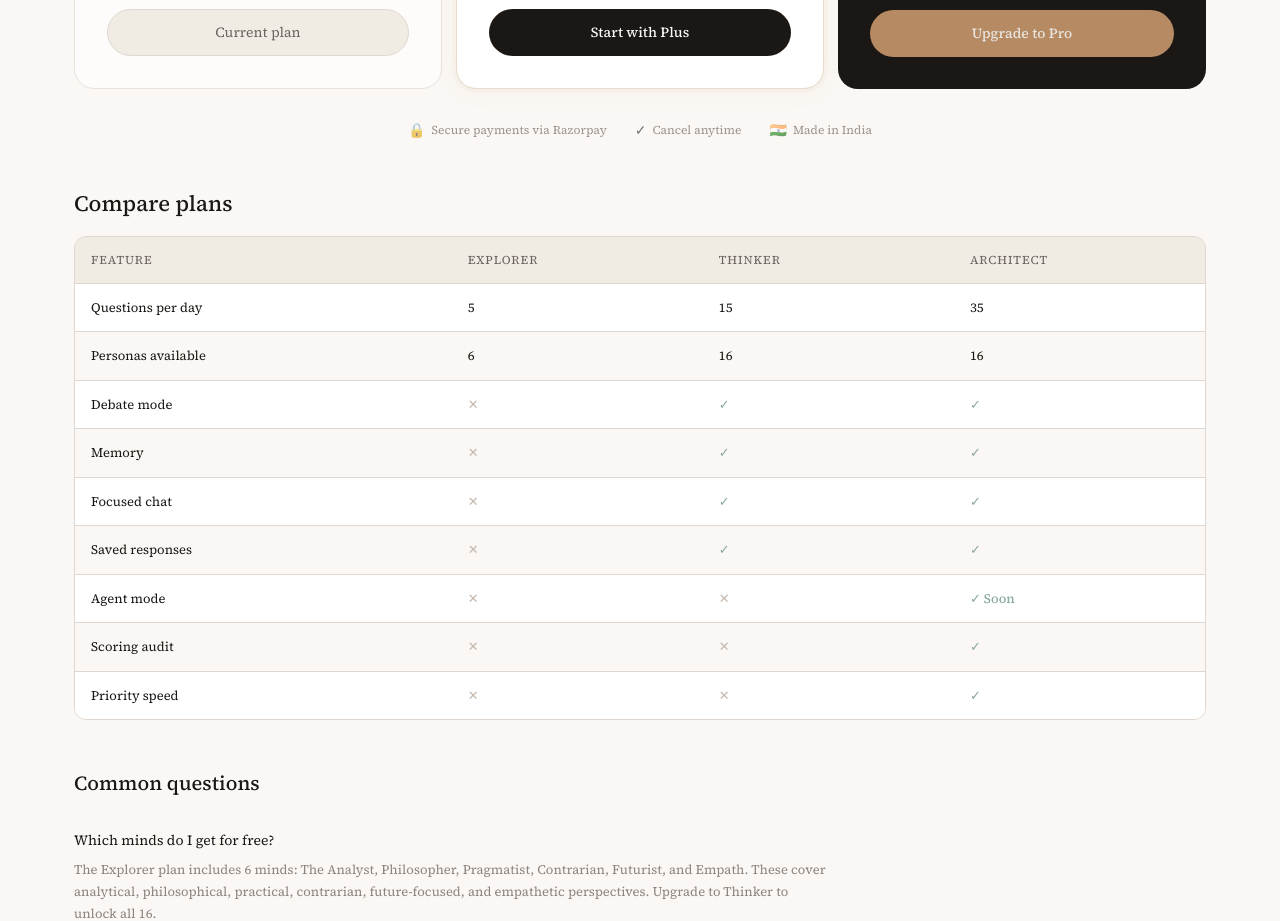
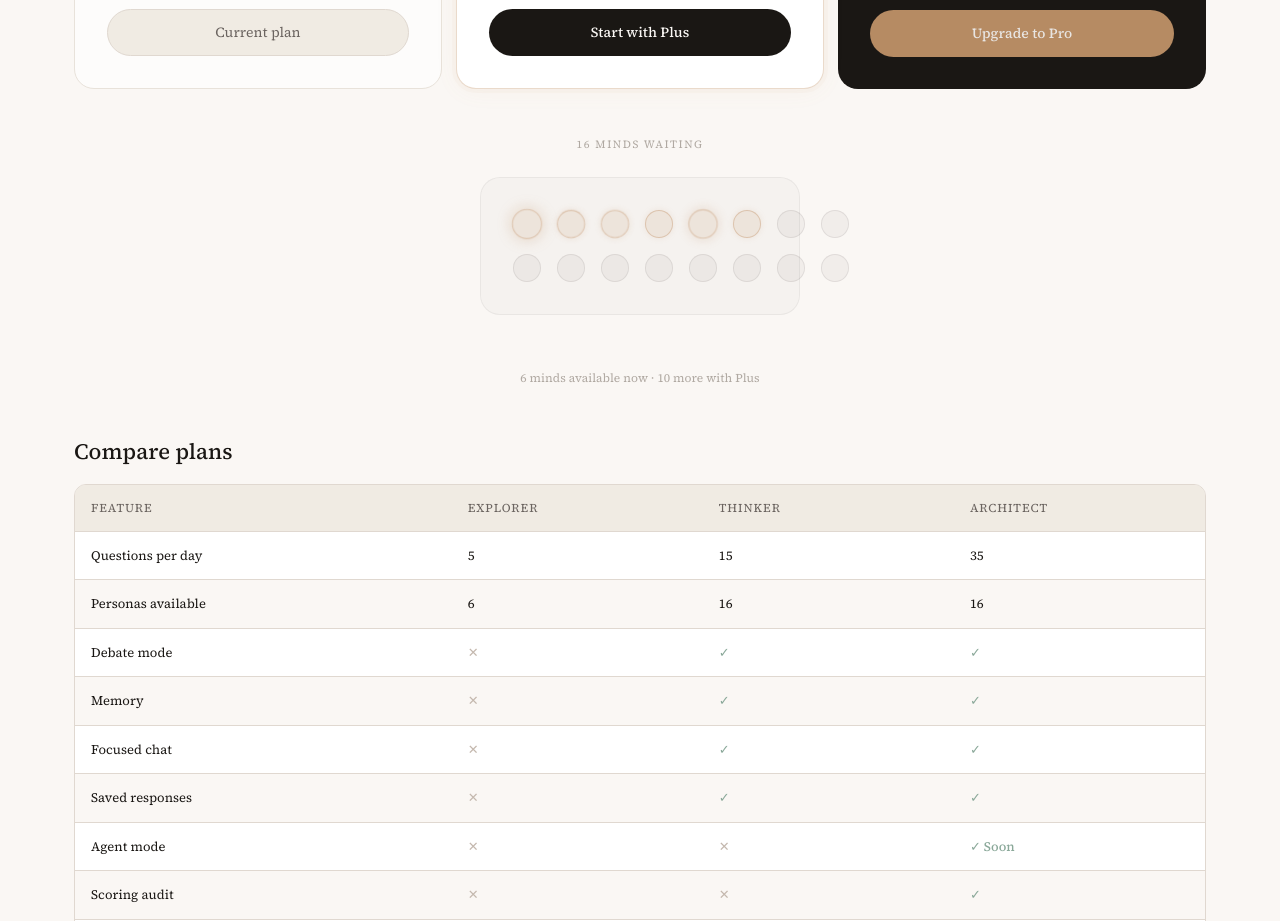
Before and after one commit to sahajpatel123/Multi-AI-Agents, a React (Vite) app in the folder frontend/: page /pricing in a window 1280 px wide. Shown: the part 900-1821 px from the top of the page. Built offline with nearby package versions, Linux system fonts and the light colour scheme; no server answers.

Commit message:
feat: animated minds grid on pricing page, remove trust signals

```diff
--- a/frontend/src/pages/PricingPage.tsx
+++ b/frontend/src/pages/PricingPage.tsx
@@ -72,6 +72,27 @@ const architectFeatures = [
   'Priority response speed',
   'Early access to new minds',
 ];
+
+const personaNames = [
+  'Analyst',
+  'Philosopher',
+  'Pragmatist',
+  'Contrarian',
+  'Futurist',
+  'Empath',
+  'Scientist',
+  'Historian',
+  'Economist',
+  'Ethicist',
+  'Stoic',
+  'Strategist',
+  'Engineer',
+  'Optimist',
+  'First Principles',
+  "Devil's Advocate",
+];
+
+const unlockedDotDurations = ['2.4s', '2.8s', '3.2s', '2.0s', '2.6s', '3.0s'];
 
 function isSubFeature(item: string) {
   return (
@@ -160,12 +181,6 @@ function FeatureList({
   );
 }
 
-const trustSignals: Array<{ icon: string; label: string }> = [
-  { icon: '🔒', label: 'Secure payments via Razorpay' },
-  { icon: '✓', label: 'Cancel anytime' },
-  { icon: '🇮🇳', label: 'Made in India' },
-];
-
 export function PricingPage() {
   const navigate = useNavigate();
   const { isAuthenticated, refreshUser, user } = useAuth();
@@ -177,6 +192,8 @@ export function PricingPage() {
   const [upgradeSuccessLabel, setUpgradeSuccessLabel] = useState('');
   const [freeCtaHover, setFreeCtaHover] = useState(false);
   const [subscriptionStatus, setSubscriptionStatus] = useState<string | null>(null);
+  const [mindsHovered, setMindsHovered] = useState(false);
+  const [hoveredMind, setHoveredMind] = useState<number | null>(null);
 
   useEffect(() => {
     if (isAuthenticated) {
@@ -269,6 +286,18 @@ export function PricingPage() {
         minHeight: '100vh',
       }}
     >
+      <style>{`
+        @keyframes dotBreathe {
+          0%, 100% {
+            box-shadow: 0 0 6px rgba(196,149,106,0.15);
+            transform: scale(1);
+          }
+          50% {
+            box-shadow: 0 0 14px rgba(196,149,106,0.35);
+            transform: scale(1.08);
+          }
+        }
+      `}</style>
       <Navbar />
 
       <div style={{ maxWidth: '1180px', margin: '0 auto', padding: '64px 24px' }}>
@@ -716,24 +745,121 @@ export function PricingPage() {
           </div>
         </section>
 
-        <div
-          style={{
-            display: 'flex',
-            justifyContent: 'center',
-            gap: '28px',
-            marginTop: '2rem',
-            flexWrap: 'wrap',
-          }}
-        >
-          {trustSignals.map((s) => (
-            <div key={s.label} style={{ display: 'flex', alignItems: 'center', gap: '6px' }}>
-              <span style={{ fontSize: '14px', lineHeight: 1, opacity: 0.6 }} aria-hidden>
-                {s.icon}
-              </span>
-              <span style={{ fontSize: '12px', color: '#9B9490' }}>{s.label}</span>
+        <section style={{ maxWidth: '680px', margin: '3rem auto 0', textAlign: 'center' }}>
+          <p
+            style={{
+              fontSize: '11px',
+              letterSpacing: '.14em',
+              textTransform: 'uppercase',
+              color: '#B0A9A2',
+              marginBottom: '1.5rem',
+            }}
+          >
+            16 minds waiting
+          </p>
+
+          <div
+            onMouseEnter={() => setMindsHovered(true)}
+            onMouseLeave={() => {
+              setMindsHovered(false);
+              setHoveredMind(null);
+            }}
+            style={{
+              maxWidth: '320px',
+              margin: '0 auto',
+            }}
+          >
+            <div
+              style={{
+                display: 'grid',
+                gridTemplateColumns: 'repeat(8, 1fr)',
+                gap: '16px',
+                maxWidth: '320px',
+                margin: '0 auto',
+                padding: '2rem',
+                background: 'rgba(26,23,20,0.02)',
+                borderRadius: '20px',
+                border: '0.5px solid rgba(26,23,20,0.05)',
+              }}
+            >
+              {personaNames.map((name, index) => {
+                const unlocked = index < 6 || isPlus || isPro;
+                const litLocked = !unlocked && mindsHovered;
+                const lockedDelay = `${Math.max(index - 6, 0) * 60}ms`;
+
+                return (
+                  <div
+                    key={name}
+                    style={{ position: 'relative', width: '28px', height: '28px', justifySelf: 'center' }}
+                    onMouseEnter={() => setHoveredMind(index)}
+                    onMouseLeave={() => setHoveredMind((current) => (current === index ? null : current))}
+                  >
+                    <div
+                      style={{
+                        width: '28px',
+                        height: '28px',
+                        borderRadius: '50%',
+                        position: 'relative',
+                        cursor: 'default',
+                        transition: 'all 400ms ease',
+                        transitionDelay: litLocked ? lockedDelay : '0ms',
+                        background: unlocked ? 'rgba(196,149,106,0.15)' : litLocked ? 'rgba(196,149,106,0.1)' : 'rgba(26,23,20,0.04)',
+                        border: unlocked
+                          ? '1.5px solid rgba(196,149,106,0.4)'
+                          : litLocked
+                            ? '1.5px solid rgba(196,149,106,0.25)'
+                            : '1.5px solid rgba(26,23,20,0.08)',
+                        boxShadow: unlocked
+                          ? '0 0 8px rgba(196,149,106,0.15)'
+                          : litLocked
+                            ? '0 0 10px rgba(196,149,106,0.1)'
+                            : 'none',
+                        transform: litLocked ? 'scale(1.05)' : 'scale(1)',
+                        animation: unlocked ? `dotBreathe ${unlockedDotDurations[Math.min(index, 5)]} ease-in-out infinite` : 'none',
+                      }}
+                    />
+                    <div
+                      style={{
+                        position: 'absolute',
+                        bottom: '36px',
+                        left: '50%',
+                        transform: 'translateX(-50%)',
+                        background: '#1A1714',
+                        color: '#FAF7F4',
+                        fontSize: '10px',
+                        padding: '4px 8px',
+                        borderRadius: '6px',
+                        whiteSpace: 'nowrap',
+                        pointerEvents: 'none',
+                        opacity: hoveredMind === index ? 1 : 0,
+                        transition: 'opacity 150ms ease',
+                        zIndex: 10,
+                      }}
+                    >
+                      {name}
+                    </div>
+                  </div>
+                );
+              })}
             </div>
-          ))}
-        </div>
+
+            <p
+              style={{
+                opacity: mindsHovered ? 1 : 0,
+                fontSize: '12px',
+                color: isPlus || isPro ? '#5A8A5A' : '#C4956A',
+                marginTop: '1rem',
+                transition: 'opacity 300ms ease',
+              }}
+            >
+              {isPlus || isPro ? 'All 16 minds unlocked' : 'Unlock all 16 minds with Plus'}
+            </p>
+          </div>
+
+          <p style={{ marginTop: '1.2rem', fontSize: '12px', color: '#B0A9A2' }}>
+            {isPlus || isPro ? 'All 16 minds available in your panel' : '6 minds available now · 10 more with Plus'}
+          </p>
+        </section>
 
         <section style={{ marginBottom: '3rem', marginTop: '3rem' }}>
           <h2 style={{ fontSize: '22px', fontWeight: 500, color: '#1A1714', marginBottom: '1rem' }}>Compare plans</h2>
```
